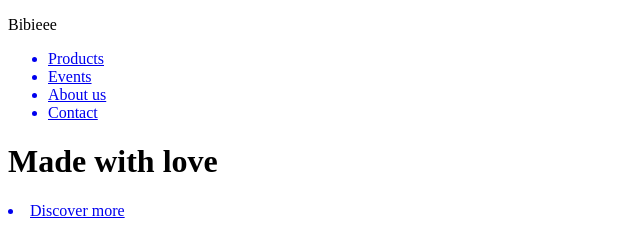
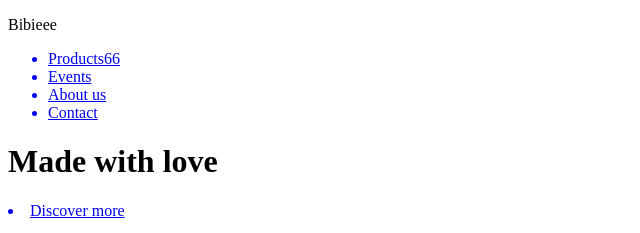
Before and after one commit to adelcsuri/Bibiee-website, a plain HTML site: page index.html in a window 1280 px wide. Shown: the top 233 px of the page, 0-640 px from the left. Drawn offline with Linux system fonts and the light colour scheme.

Commit message:
Update index.html

```diff
--- a/index.html
+++ b/index.html
@@ -17,7 +17,7 @@
         <nav>
             <ul>
                 <a href="productpage.html">
-                    <li>Products</li>
+                    <li>Products66</li>
                 </a>
                 <a href="#">
                     <li>Events</li>
```
